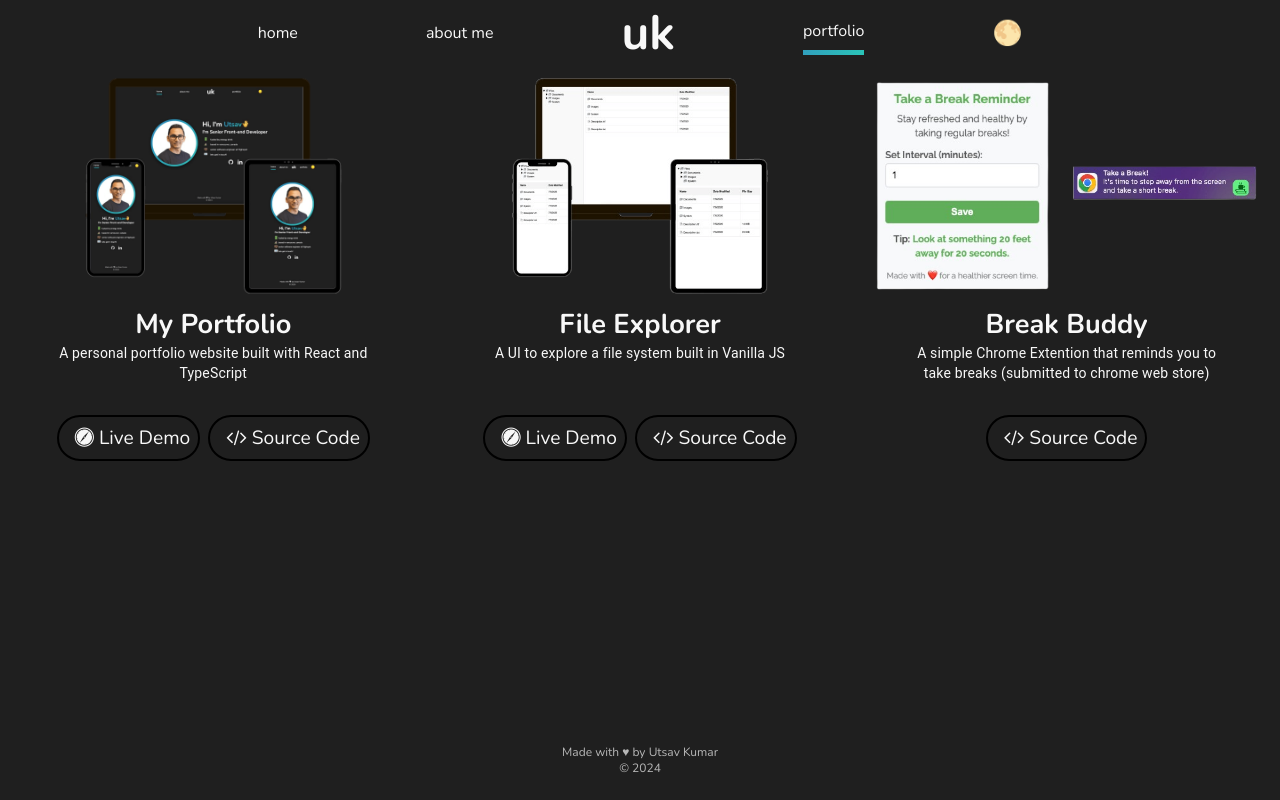
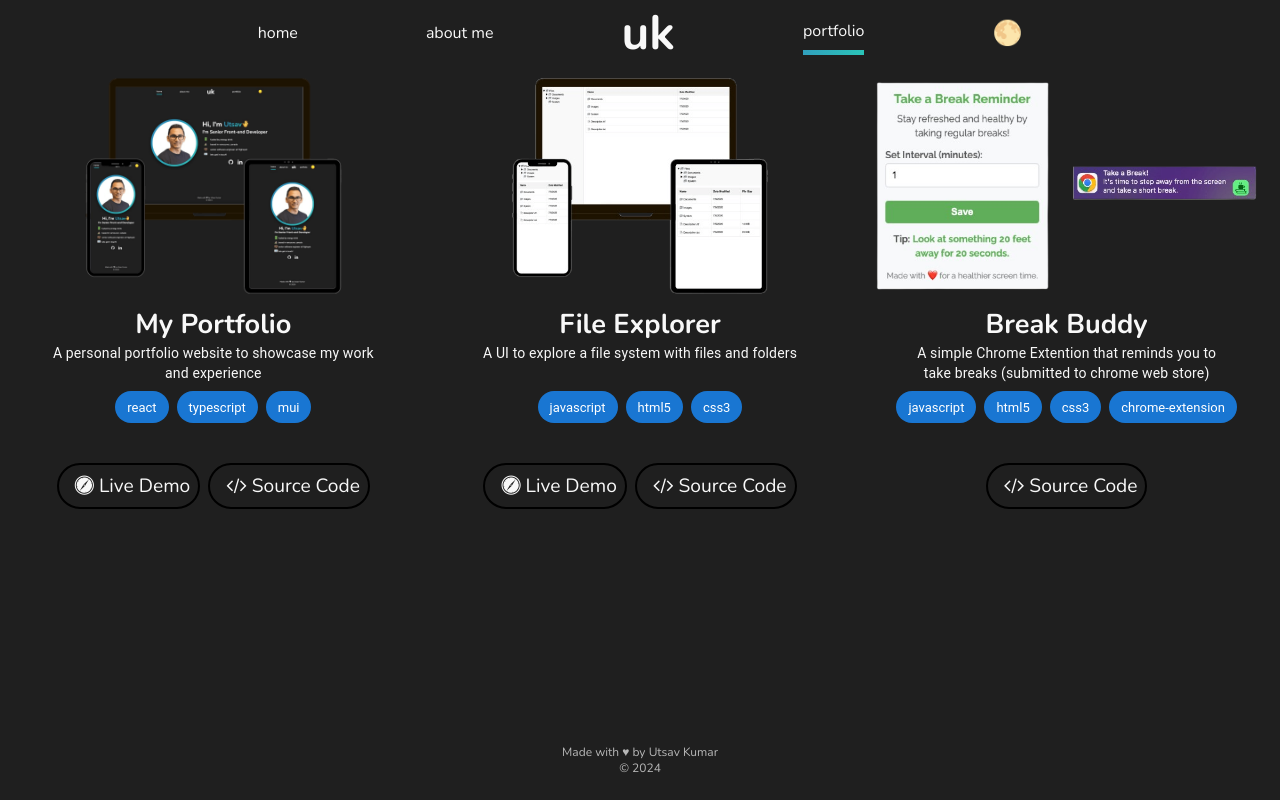
Before and after one commit to utsavk1993/utsavkumar.com, a React (Create React App) app: page /portfolio in a window 1280 px wide. Built offline with nearby package versions, Linux system fonts and the light colour scheme.

Commit message:
Added chips to display tech stack

```diff
--- a/src/components/portfolio/Portfolio.js
+++ b/src/components/portfolio/Portfolio.js
@@ -15,6 +15,7 @@ export default function Portfolio({ innerRef }) {
               source={project.source}
               title={project.title}
               description={project.description}
+              tech={project.tech}
             />
           </Grid>
         ))}
--- a/src/components/portfolio/PortfolioBlock.js
+++ b/src/components/portfolio/PortfolioBlock.js
@@ -1,6 +1,6 @@
 import React from 'react';
 import IconLink from './IconLink';
-import { Box, Typography } from '@mui/material';
+import { Box, Typography, Chip } from '@mui/material';
 
 function PortfolioBlock(props) {
   const { image, live, source, title, description } = props;
@@ -20,6 +20,11 @@ function PortfolioBlock(props) {
       >
         {description}
       </Typography>
+      <Box display={'flex'} flexWrap={'wrap'} gap={'0.5rem'} p={1}>
+        {props.tech.map((tech, index) => (
+          <Chip key={index} label={tech} color='primary' />
+        ))}
+      </Box>
       <Box
         className={'portfolio'}
         display={'flex'}
--- a/src/info/Info.js
+++ b/src/info/Info.js
@@ -107,14 +107,16 @@ export const info = {
       source: 'https://github.com/utsavk1993/utsavkumar.com/',
       image: '/img/portfolio.png',
       description:
-        'A personal portfolio website built with React and TypeScript',
+        'A personal portfolio website to showcase my work and experience',
+      tech: ['react', 'typescript', 'mui'],
     },
     {
       title: 'File Explorer',
       live: 'https://file-explorer-gamma-rose.vercel.app/',
       source: 'https://github.com/utsavk1993/file-explorer',
       image: '/img/file_explorer.png',
-      description: 'A UI to explore a file system built in Vanilla JS',
+      description: 'A UI to explore a file system with files and folders',
+      tech: ['javascript', 'html5', 'css3'],
     },
     {
       title: 'Break Buddy',
@@ -123,6 +125,7 @@ export const info = {
       image: '/img/break_buddy.png',
       description:
         'A simple Chrome Extention that reminds you to take breaks (submitted to chrome web store)',
+      tech: ['javascript', 'html5', 'css3', 'chrome-extension'],
     },
   ],
 };
```
